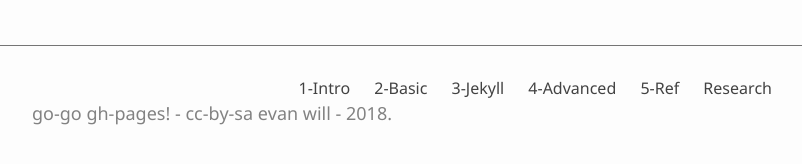
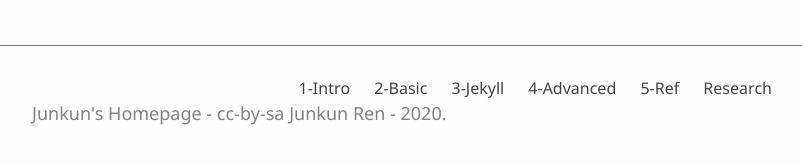
Before and after one commit to junkunren/personal-web, a Jekyll site: the page built from index.md, in a window 1280 px wide and 900 px high, scrolled down 937 px. Shown: the part 728-892 px from the top of the window, without its empty margins (238-1040 px from the left). Built offline with Jekyll 4.4.1, drawn with Linux system fonts in a browser that asks for light colours; some of the changed text lies outside the part shown.

Commit message:
Update _config.yml

```diff
--- a/_config.yml
+++ b/_config.yml
@@ -8,23 +8,23 @@
 # - use environment variable on build command to include analytics: JEKYLL_ENV=production jekyll build
 
 # site settings
-title: go-go gh-pages!
-description: "Learn about GitHub pages and Jekyll."
-keywords: "github, github-pages, websites, static gen, hosting, html, workshop, gh-pages"
+title: Junkun's Homepage
+#description: "Learn about GitHub pages and Jekyll."
+#keywords: "github, github-pages, websites, static gen, hosting, html, workshop, gh-pages"
 
 # author settings for cc-by
-author: evan will
-pub_year: 2018
-github_username: evanwill
+author: Junkun Ren
+pub_year: 2020
+#github_username: evanwill
 
 # add the full url for the github repository
-repo: "https://github.com/evanwill/go-go-ghpages"
+repo: "https://github.com/junkunren/personal-web"
 
 # urls
 # your gh-pages url: https://username.github.io
-url: https://evanwill.github.io
+url: https://junkunren.github.io
 # your repository name: /repository
-baseurl: /go-go-ghpages
+baseurl: /personal-web/
 
 # analytics if desired (and use environment variable on build command)
 google_analytics: UA-74844011-1
```
